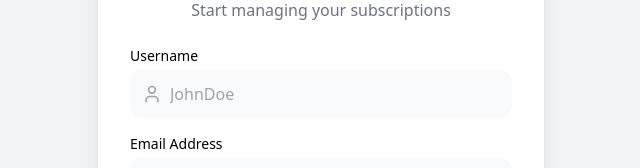
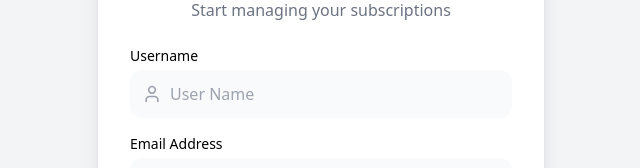
Before and after one commit to rahulkumarpass/subscription-manager, a React (Vite) app in the folder client/: page /register in a window 1280 px wide. Shown: the part 222-390 px from the top of the page, without its empty margins (319-959 px from the left). Built offline with nearby package versions, Linux system fonts and the light colour scheme.

Commit message:
Set Project Name and change Dashboard Name..

```diff
--- a/client/src/pages/Dashboard.jsx
+++ b/client/src/pages/Dashboard.jsx
@@ -134,7 +134,7 @@ const Dashboard = () => {
 
             <nav className="glass sticky top-0 z-50 mb-8 transition-all duration-300">
                 <div className="max-w-7xl mx-auto px-4 h-20 flex justify-between items-center">
-                    <div><h1 className="text-2xl font-extrabold text-indigo-600 dark:text-indigo-400 leading-none">SubManager</h1><p className="text-xs font-semibold text-gray-500 dark:text-gray-400 mt-1">Welcome, {user?.name || "User"} 👋</p></div>
+                    <div><h1 className="text-2xl font-extrabold text-indigo-600 dark:text-indigo-400 leading-none">Subscription Manager</h1><p className="text-xs font-semibold text-gray-500 dark:text-gray-400 mt-1">Welcome, {user?.name || "User"} 👋</p></div>
                     <div className="flex gap-4">
                         <motion.button whileTap={{ scale: 0.9 }} onClick={sendTestAlert} className="hidden sm:flex items-center gap-2 px-4 py-2 rounded-xl bg-purple-50 dark:bg-purple-900/20 text-purple-600 dark:text-purple-400 font-bold text-xs hover:bg-purple-100 transition-colors"><Rocket className="w-4 h-4" /> Demo Alert</motion.button>
                         <motion.button whileTap={{ scale: 0.9 }} onClick={subscribeToPush} className="hidden sm:flex items-center gap-2 px-4 py-2 rounded-xl bg-indigo-50 dark:bg-indigo-900/20 text-indigo-600 dark:text-indigo-400 font-bold text-xs"><Bell className="w-4 h-4" /> Alerts</motion.button>
--- a/client/src/pages/Register.jsx
+++ b/client/src/pages/Register.jsx
@@ -35,7 +35,6 @@ const Register = () => {
     const handleSignup = async (e) => {
         e.preventDefault();
         try {
-            // Note: Sending 'username' (matching your new DB schema)
             await axios.post('http://localhost:5000/api/auth/register', formData);
             setStep('otp');
             setTimeLeft(300);
@@ -54,12 +53,11 @@ const Register = () => {
                 otp
             });
 
-            // 👇 CHANGED: Use setCredentials to save the token immediately
             setCredentials(data);
 
             navigate('/dashboard');
         } catch (error) {
-            console.error(error); // Helpful for debugging
+            console.error(error);
             alert(error.response?.data?.message || "Invalid OTP");
         }
     };
@@ -92,7 +90,7 @@ const Register = () => {
                             <label className="block text-sm font-medium dark:text-gray-300 mb-1">Username</label>
                             <div className="relative">
                                 <User className="absolute left-3 top-3.5 h-5 w-5 text-gray-400" />
-                                <input type="text" placeholder="JohnDoe" className="w-full pl-10 pr-4 py-3 rounded-xl bg-gray-50 dark:bg-gray-900 border-none dark:text-white"
+                                <input type="text" placeholder="User Name" className="w-full pl-10 pr-4 py-3 rounded-xl bg-gray-50 dark:bg-gray-900 border-none dark:text-white"
                                     value={formData.username} onChange={(e) => setFormData({ ...formData, username: e.target.value })} required />
                             </div>
                         </div>
```
